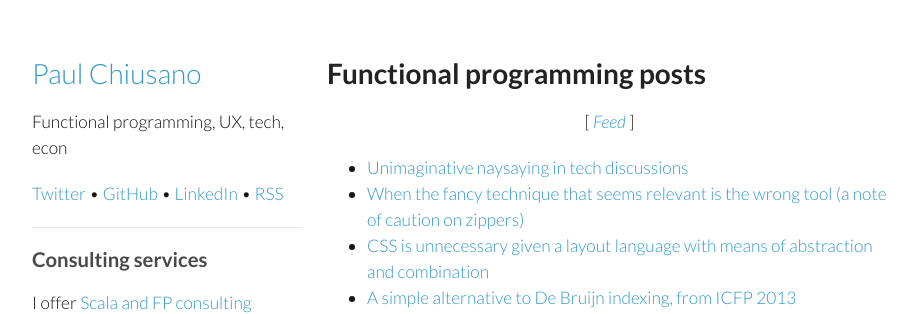
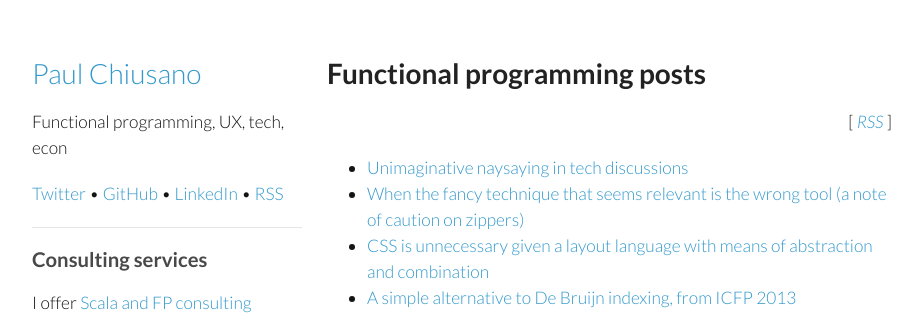
Before and after one commit to pchiusano/pchiusano.github.io, a Jekyll site: the page built from fp.html, in a window 1280 px wide. Shown: the top 314 px of the page, without its empty margins (178-1100 px from the left). Built offline with Jekyll 4.4.1, drawn with Linux system fonts in a browser that asks for light colours.

Commit message:
Update fp.html

```diff
--- a/fp.html
+++ b/fp.html
@@ -4,7 +4,7 @@
 
 <h1>Functional programming posts</h1>
 
-<p align="center">[ <i><a href="/feed.fp.xml">Feed</a></i> ]</p>
+<p align="right">[ <i><a href="/feed.fp.xml">RSS</a></i> ]</p>
 
 <ul>
 {% for post in site.categories.fp %}
```
